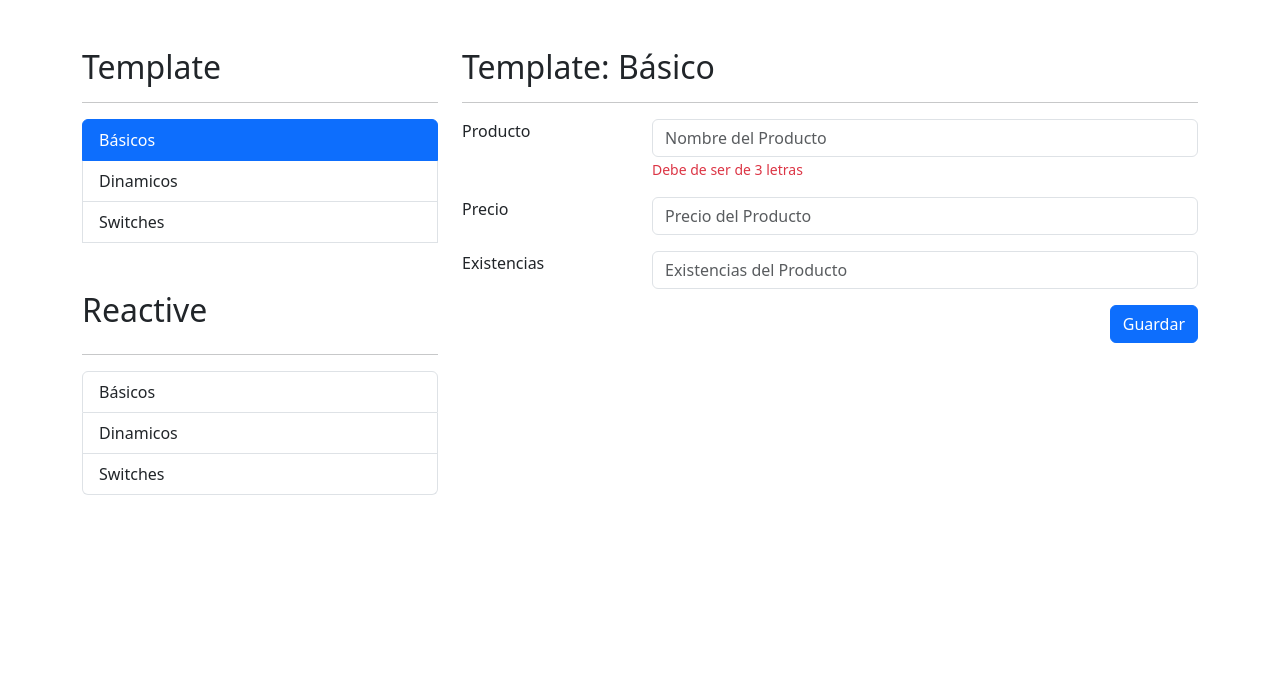
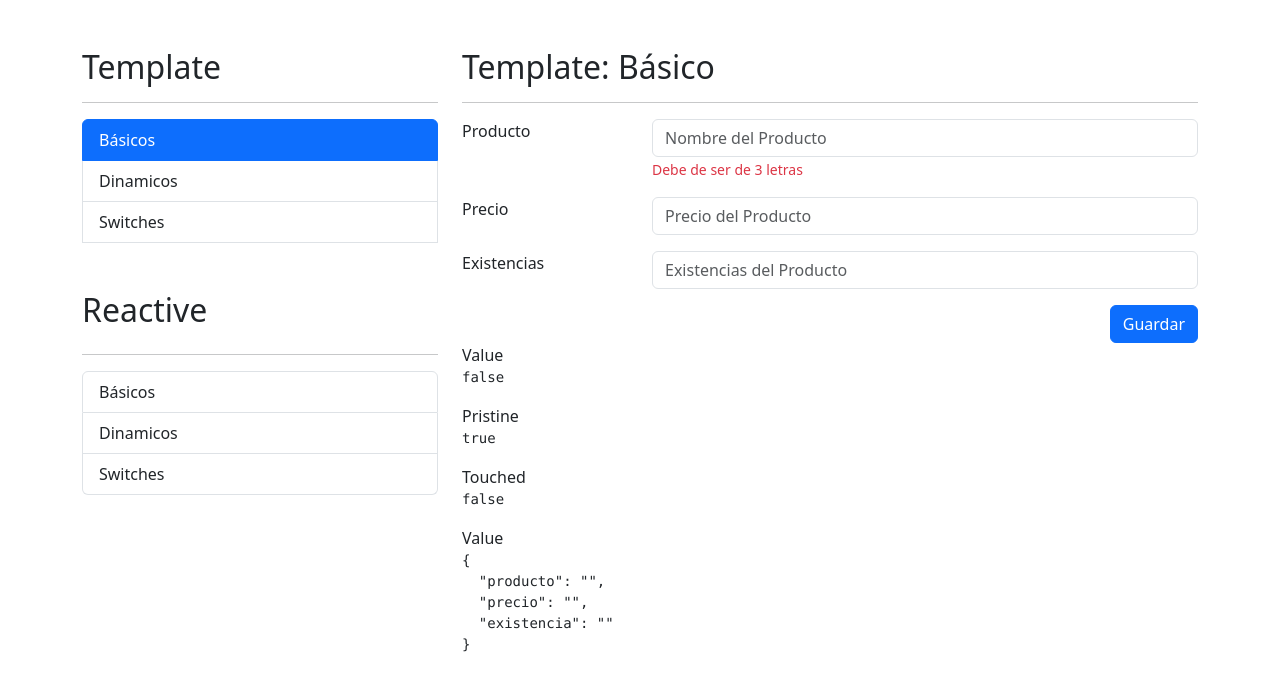
Before and after one commit to idmc30/forrmulario-angular, an Angular app: page /template/basicos in a window 1280 px wide. Shown: the top 690 px of the page. Built offline with nearby package versions, Linux system fonts and the light colour scheme.

Commit message:
formulario template, propiedades de touched, pristine, valided y value

```diff
--- a/src/app/app.component.css
+++ b/src/app/app.component.css
@@ -0,0 +1,11 @@
+
+#prueba{
+  background-color: #86C9C9;
+  background-color: #F2C94C ;
+  background-color: #F28F8F ;
+  background-color: #E6E6E6;
+  background-color: #5FA65F ;
+
+
+
+}
--- a/src/app/template/basicos/basicos.component.html
+++ b/src/app/template/basicos/basicos.component.html
@@ -2,7 +2,11 @@
 <hr />
 <div class="row">
   <div class="col">
-    <form>
+    <!-- referencia local le agrego el #miFormulario de tipo ngForm-->
+    <!-- ngModel se agrega como propiedad en la etiqueta y el atributo name -->
+    <form (ngSubmit)="guardar( miFormulario )" #miFormulario="ngForm"
+    autocomplete="false"
+    >
       <!-- Campo de producto -->
       <div class="mb-3 row">
         <label class="col-sm-3 col-fom-label">Producto</label>
@@ -10,8 +14,10 @@
           <input
             type="text"
             class="form-control"
+            ngModel
+            name="producto"
             placeholder="Nombre del Producto"
-          />
+          required/>
           <span class="form-text text-danger">Debe de ser de 3 letras</span>
         </div>
       </div>
@@ -23,10 +29,12 @@
           <input
             type="number"
             class="form-control"
+            ngModel
+            name="precio"
             placeholder="Precio del Producto"
-          />
-        </div>
-      </div>
+           required
+           min="0"/>
+        </div>      </div>
       <!-- Campo de existencias -->
       <div class="mb-3 row">
         <label class="col-sm-3 col-fom-label">Existencias</label>
@@ -34,6 +42,8 @@
           <input
             type="number"
             class="form-control"
+            ngModel
+            name="existencia"
             placeholder="Existencias del Producto"
           />
         </div>
@@ -46,6 +56,30 @@
             </button>
           </div>
        </div>
+
     </form>
   </div>
 </div>
+
+<div class="row">
+  <div class="col">
+
+
+    <span>Value</span>
+    <pre>{{ miFormulario.valid}}</pre>
+
+    <span>Pristine</span>
+    <!-- significa que no se han cambiado ninguno de los valor con los que se presentó -->
+    <!-- el formulario es decir el formulario no ha sido cambiado sus valores desde que  -->
+    <!-- se presento al usuario -->
+    <pre>{{ miFormulario.pristine}}</pre>
+
+    <span>Touched</span>
+    <!-- significa si el usuario ha tocado el formulario -->
+    <pre>{{ miFormulario.touched}}</pre>
+
+    <span>Value</span>
+    <pre>{{ miFormulario.value | json}}</pre>
+  </div>
+
+</div>
--- a/src/app/template/basicos/basicos.component.ts
+++ b/src/app/template/basicos/basicos.component.ts
@@ -1,4 +1,6 @@
+
 import { Component, OnInit } from '@angular/core';
+import { NgForm } from '@angular/forms';
 
 @Component({
   selector: 'app-basicos',
@@ -13,4 +15,11 @@
   ngOnInit(): void {
   }
 
+  guardar( miFormulario: NgForm){
+    // guardar(miformulario: any){
+      // console.log(miformulario);
+    console.log(miFormulario.value);
+
+
+  }
 }
--- a/src/app/template/template.module.ts
+++ b/src/app/template/template.module.ts
@@ -1,5 +1,6 @@
 import { NgModule } from '@angular/core';
 import { CommonModule } from '@angular/common';
+import { FormsModule } from '@angular/forms';
 
 import { TemplateRoutingModule } from './template-routing.module';
 import { BasicosComponent } from './basicos/basicos.component';
@@ -16,6 +17,7 @@
   ],
   imports: [
     CommonModule,
+    FormsModule,
     TemplateRoutingModule
   ]
 })
```
